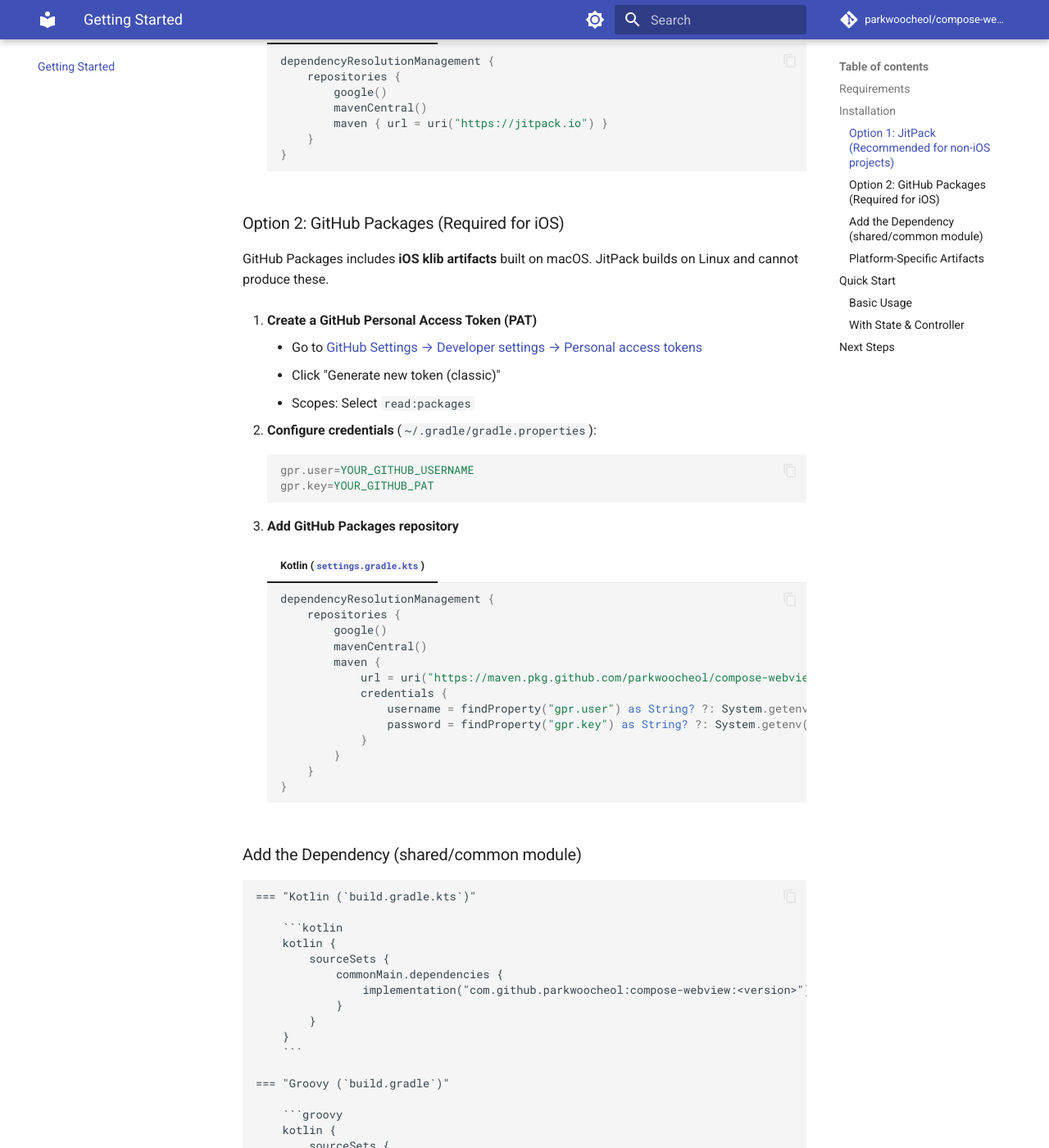
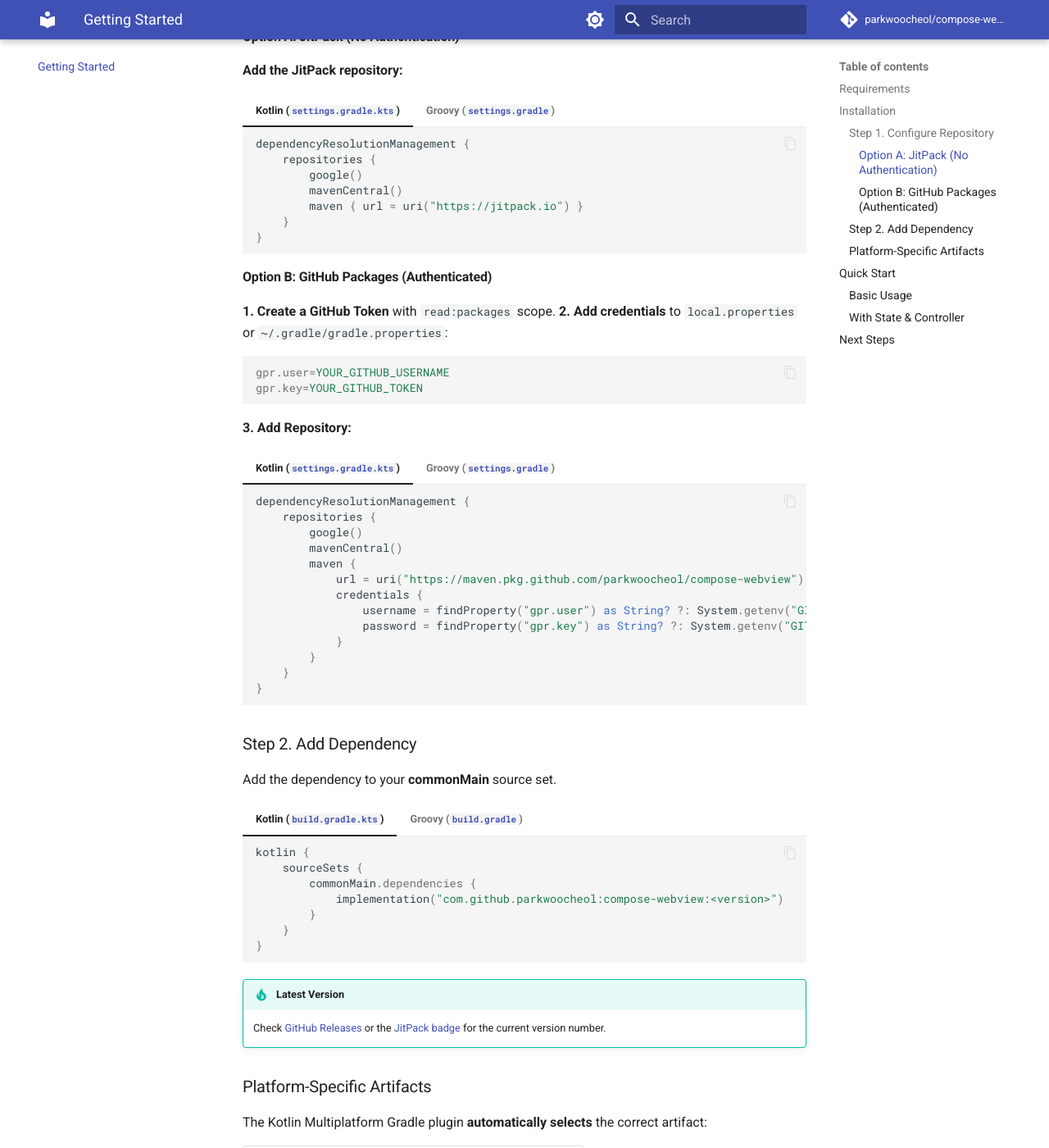
Before and after one commit to parkwoocheol/compose-webview, an MkDocs documentation site: the page built from docs/getting-started.md, in a window 1280 px wide and 1400 px high, scrolled down 931 px. Shown: the whole window at 82% size. Built offline with MkDocs 1.6.1 and Material for MkDocs 9.7.7, drawn with Linux system fonts in a browser that asks for light colours; comment, search, counter and statistics services are not loaded; some of the changed text lies outside the part shown.

Commit message:
docs: refine installation guide and cleanup duplicates

````diff
--- a/docs/getting-started.md
+++ b/docs/getting-started.md
@@ -14,104 +14,122 @@
 
 ## Installation
 
-This library is available from **JitPack** and **GitHub Packages**. Choose based on your platform needs:
+This library supports both **JitPack** and **GitHub Packages**. You can choose either repository to download the artifacts.
 
-| Repository | Best For | Authentication |
-|-----------|---------|---------------|
-| **JitPack** | Android, Desktop, Web, WASM | None required |
-| **GitHub Packages** | **iOS projects** (also supports all other platforms) | GitHub token required |
+| Repository | Recommended For | Authentication |
+| :--- | :--- | :--- |
+| **JitPack** | Android, Desktop, Web, WASM | **No** (Simplest) |
+| **GitHub Packages** | **iOS Projects** (and all others) | **Yes** (Requires GitHub Token) |
 
-### Option 1: JitPack (Recommended for non-iOS projects)
+### Step 1. Configure Repository
 
-1. **Add the JitPack repository**
+Choose one of the following methods to add the repository to `settings.gradle.kts` (or `settings.gradle`).
 
-    === "Kotlin (`settings.gradle.kts`)"
+#### Option A: JitPack (No Authentication)
 
-        ```kotlin
-        dependencyResolutionManagement {
-            repositories {
-                google()
-                mavenCentral()
-                maven { url = uri("https://jitpack.io") }
-            }
+**Add the JitPack repository:**
+
+=== "Kotlin (`settings.gradle.kts`)"
+
+    ```kotlin
+    dependencyResolutionManagement {
+        repositories {
+            google()
+            mavenCentral()
+            maven { url = uri("https://jitpack.io") }
         }
-        ```
-
-    === "Groovy (`settings.gradle`)"
-
-        ```groovy
-        dependencyResolutionManagement {
-            repositories {
-                google()
-                mavenCentral()
-                maven { url = "https://jitpack.io" }
-            }
-        }
-        ```
-
-### Option 2: GitHub Packages (Required for iOS)
-
-GitHub Packages includes **iOS klib artifacts** built on macOS. JitPack builds on Linux and cannot produce these.
-
-1. **Create a GitHub Personal Access Token (PAT)**
-    * Go to [GitHub Settings → Developer settings → Personal access tokens](https://github.com/settings/tokens)
-    * Click "Generate new token (classic)"
-    * Scopes: Select `read:packages`
-
-2. **Configure credentials** (`~/.gradle/gradle.properties`):
-
-    ```properties
-    gpr.user=YOUR_GITHUB_USERNAME
-    gpr.key=YOUR_GITHUB_PAT
+    }
     ```
 
-3. **Add GitHub Packages repository**
+=== "Groovy (`settings.gradle`)"
 
-    === "Kotlin (`settings.gradle.kts`)"
+    ```groovy
+    dependencyResolutionManagement {
+        repositories {
+            google()
+            mavenCentral()
+            maven { url = "https://jitpack.io" }
+        }
+    }
+    ```
 
-        ```kotlin
-        dependencyResolutionManagement {
-            repositories {
-                google()
-                mavenCentral()
-                maven {
-                    url = uri("https://maven.pkg.github.com/parkwoocheol/compose-webview")
-                    credentials {
-                        username = findProperty("gpr.user") as String? ?: System.getenv("GITHUB_ACTOR")
-                        password = findProperty("gpr.key") as String? ?: System.getenv("GITHUB_TOKEN")
-                    }
+#### Option B: GitHub Packages (Authenticated)
+
+**1. Create a GitHub Token** with `read:packages` scope.
+**2. Add credentials** to `local.properties` or `~/.gradle/gradle.properties`:
+
+```properties
+gpr.user=YOUR_GITHUB_USERNAME
+gpr.key=YOUR_GITHUB_TOKEN
+```
+
+**3. Add Repository:**
+
+=== "Kotlin (`settings.gradle.kts`)"
+
+    ```kotlin
+    dependencyResolutionManagement {
+        repositories {
+            google()
+            mavenCentral()
+            maven {
+                url = uri("https://maven.pkg.github.com/parkwoocheol/compose-webview")
+                credentials {
+                    username = findProperty("gpr.user") as String? ?: System.getenv("GITHUB_ACTOR")
+                    password = findProperty("gpr.key") as String? ?: System.getenv("GITHUB_TOKEN")
                 }
             }
         }
-        ```
+    }
+    ```
 
-### Add the Dependency (shared/common module)
+=== "Groovy (`settings.gradle`)"
 
-    === "Kotlin (`build.gradle.kts`)"
-
-        ```kotlin
-        kotlin {
-            sourceSets {
-                commonMain.dependencies {
-                    implementation("com.github.parkwoocheol:compose-webview:<version>")
+    ```groovy
+    dependencyResolutionManagement {
+        repositories {
+            google()
+            mavenCentral()
+            maven {
+                url 'https://maven.pkg.github.com/parkwoocheol/compose-webview'
+                credentials {
+                    username = findProperty('gpr.user') ?: System.getenv('GITHUB_ACTOR')
+                    password = findProperty('gpr.key') ?: System.getenv('GITHUB_TOKEN')
                 }
             }
         }
-        ```
+    }
+    ```
 
-    === "Groovy (`build.gradle`)"
+### Step 2. Add Dependency
 
-        ```groovy
-        kotlin {
-            sourceSets {
-                commonMain {
-                    dependencies {
-                        implementation 'com.github.parkwoocheol:compose-webview:<version>'
-                    }
+Add the dependency to your **commonMain** source set.
+
+=== "Kotlin (`build.gradle.kts`)"
+
+    ```kotlin
+    kotlin {
+        sourceSets {
+            commonMain.dependencies {
+                implementation("com.github.parkwoocheol:compose-webview:<version>")
+            }
+        }
+    }
+    ```
+
+=== "Groovy (`build.gradle`)"
+
+    ```groovy
+    kotlin {
+        sourceSets {
+            commonMain {
+                dependencies {
+                    implementation 'com.github.parkwoocheol:compose-webview:<version>'
                 }
             }
         }
-        ```
+    }
+    ```
 
 !!! tip "Latest Version"
     Check [GitHub Releases](https://github.com/parkwoocheol/compose-webview/releases) or the [JitPack badge](https://jitpack.io/#parkwoocheol/compose-webview) for the current version number.
````
Also changed, not shown: README.md (+33 -47 lines).
